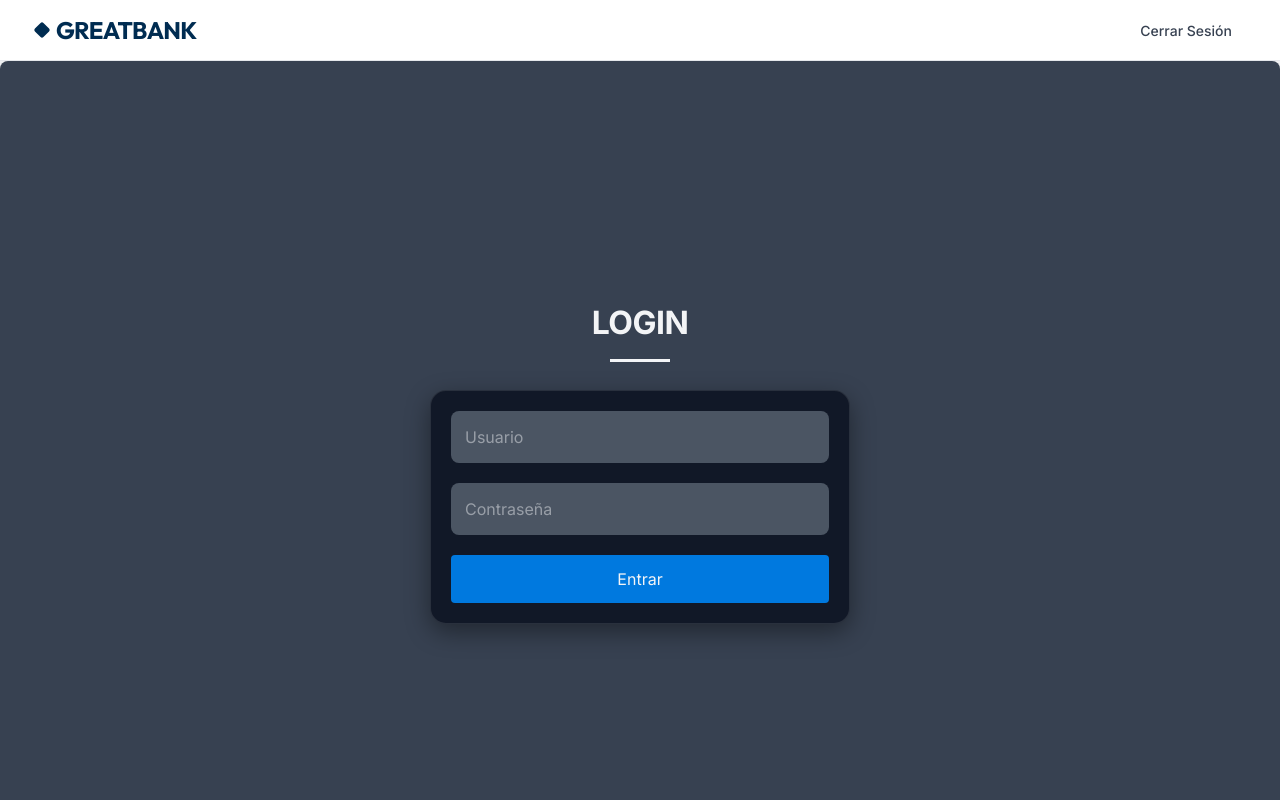
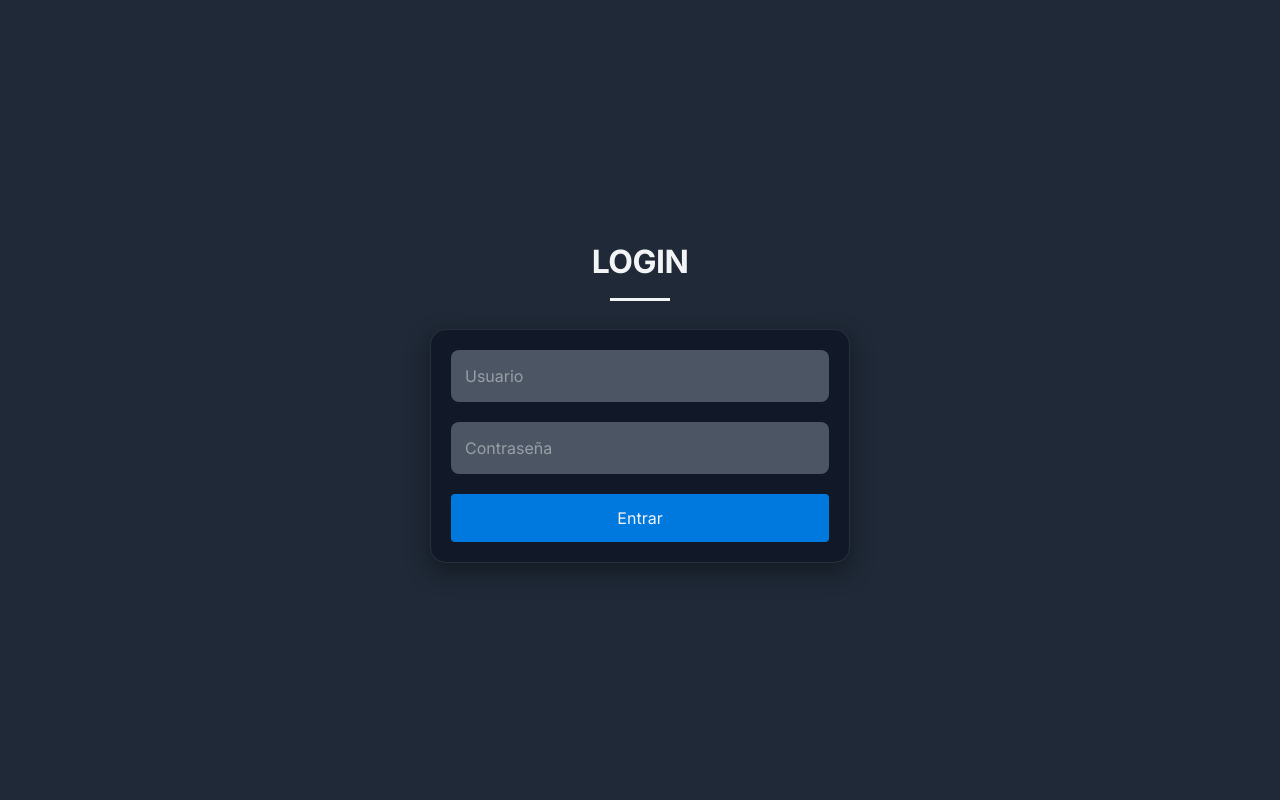
Before and after one commit to TheBarberHub-2/Banco-Front, an Angular app: page /login in a window 1280 px wide. Shown: the top 800 px of the page. Built offline with nearby package versions, Linux system fonts and the light colour scheme.

Commit message:
No ver nav en login (lo mismo que el sprint pasado)

```diff
--- a/src/app/app.html
+++ b/src/app/app.html
@@ -1,3 +1,5 @@
+@if (isLogged()) {
 <app-c-header></app-c-header>
+}
 <router-outlet></router-outlet>
 <app-c-footer></app-c-footer>
--- a/src/app/app.ts
+++ b/src/app/app.ts
@@ -1,8 +1,8 @@
-import { Component, signal } from '@angular/core';
+import { Component, signal, inject } from '@angular/core';
 import { RouterOutlet } from '@angular/router';
 import { CFooter } from "./components/ui/c-footer/c-footer";
 import { CHeader } from "./components/ui/c-header/c-header";
-
+import { AuthService } from './services/Auth.Service';
 
 @Component({
   selector: 'app-root',
@@ -12,4 +12,9 @@ import { CHeader } from "./components/ui/c-header/c-header";
 })
 export class App {
   protected readonly title = signal('front-banco');
+  private authService = inject(AuthService);
+
+  isLogged() {
+    return this.authService.isLogged();
+  }
 }
--- a/src/app/components/pages/c-login/c-login.scss
+++ b/src/app/components/pages/c-login/c-login.scss
@@ -1,20 +1,20 @@
 // Login Component Styles - BarberHub
 .form-wrapper {
-    --bh-inicio-color-fondo: var(--bh-color-gris-3);
+    --bh-inicio-color-fondo: var(--bh-color-gris-2);
     --bh-inicio-color-superficie: var(--bh-color-gris-1);
     --bh-inicio-color-texto-primario: var(--bh-color-gris-9);
     --bh-inicio-color-texto-secundario: var(--bh-color-gris-1);
     --bh-inicio-height: var(--bh-altura-12);
     --bh-inicio-width: var(--bh-w-9);
 
-    min-height: var(--bh-inicio-height);
+    min-height: 100vh;
     display: flex;
     flex-direction: column;
     justify-content: center;
     align-items: center;
-    background: linear-gradient(135deg, var(--bh-color-gris-1) 0%, var(--bh-color-negro) 100%);
+    background-color: var(--bh-inicio-color-fondo);
     padding: var(--bh-espacio-6);
-    background-color: var(--bh-inicio-color-fondo);
+    border-radius: 0;
 
     h2 {
         color: var(--bh-color-gris-9);
--- a/src/app/services/Auth.Service.ts
+++ b/src/app/services/Auth.Service.ts
@@ -8,7 +8,7 @@ import { Router } from '@angular/router';
 export class AuthService {
   private apiUrl = '/auth/login';
 
-  constructor(private http: HttpClient, private router: Router) {}
+  constructor(private http: HttpClient, private router: Router) { }
 
   login(credentials: any) {
     return this.http.post<any>(this.apiUrl, credentials); //Aqui devolveria el token que me da el backend a traves de la api y el metodo
```
